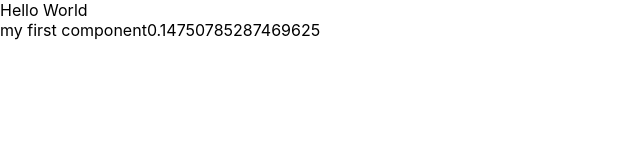
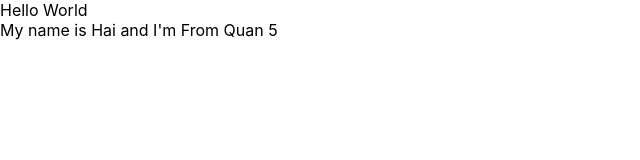
Before and after one commit to nguyendotruonghai/test-demo-react, a React (Create React App) app: page / in a window 1280 px wide. Shown: the top 160 px of the page, without its empty margins (0-640 px from the left). Built offline with nearby package versions, Linux system fonts and the light colour scheme.

Commit message:
lesson 17

```diff
--- a/src/App.js
+++ b/src/App.js
@@ -3,27 +3,36 @@ import "./App.css";
 import { useDispatch, useSelector } from "react-redux";
 import { increaseCounter, decreaseCounter } from "./redux/action/counterAction";
 import MyComponent from "./components/MyComponent";
+import React from 'react';
 
-const App = () => {
-  const count = useSelector((state) => state.counter.count);
-  const dispatch = useDispatch();
+class App extends React.Component{
 
-  return (
-    <div>
-      Hello World
-      <MyComponent></MyComponent>
-    </div>
+  render() {
+    return (
+      <div>
+        Hello World
+        <MyComponent></MyComponent>
+      </div>
+    )
+  }
+}
 
-    // <div className="App">
-    //   <header className="App-header">
-    //     <img src={logo} className="App-logo" alt="logo" />
-    //     <p>Hello World Kenny!!!</p>
-    //     <div>Count = {count}</div>
-    //     <button onClick={() => dispatch(increaseCounter())}>Increase</button>
-    //     <button onClick={() => dispatch(decreaseCounter())}>Decrease</button>
-    //   </header>
-    // </div>
-  );
-};
+
+// const App = () => {
+//   const count = useSelector((state) => state.counter.count);
+//   const dispatch = useDispatch();
+
+//   return (
+//     <div className="App">
+//       <header className="App-header">
+//         <img src={logo} className="App-logo" alt="logo" />
+//         <p>Hello World Kenny!!!</p>
+//         <div>Count = {count}</div>
+//         <button onClick={() => dispatch(increaseCounter())}>Increase</button>
+//         <button onClick={() => dispatch(decreaseCounter())}>Decrease</button>
+//       </header>
+//     </div>
+//   );
+// };
 
 export default App;
--- a/src/components/MyComponent.js
+++ b/src/components/MyComponent.js
@@ -5,11 +5,17 @@ import React from 'react';
 
 class MyComponent extends React.Component {
 
+    state = {
+        name : 'Hai',
+        address : 'Quan 5',
+        age : 33
+    }
+
     //JSX
     render() {
         return (
-            <div>my first component
-                {Math.random()}
+            <div>
+                My name is {this.state.name} and I'm From {this.state.address}
             </div>
         )
     }
```
